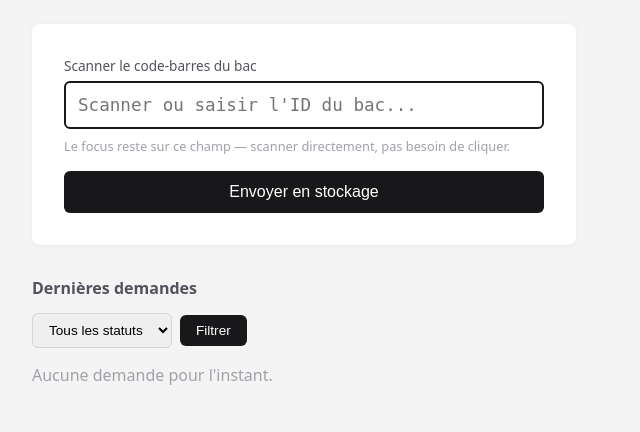
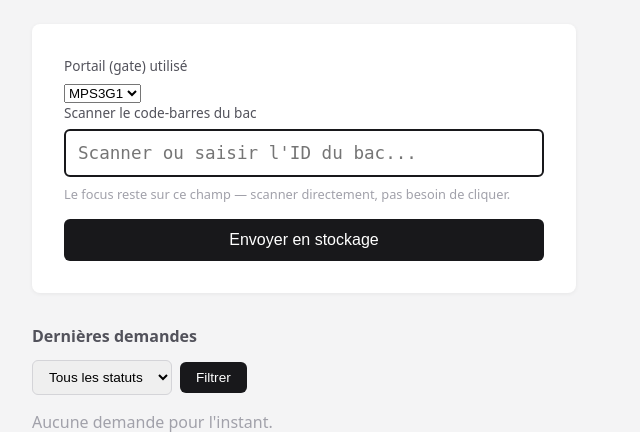
Before and after one commit to fengli-atome3d/test, a FastAPI app: template templates/mise_en_stock.html in a window 1280 px wide. Shown: the part 59-491 px from the top of the page, without its empty margins (0-640 px from the left). Run offline with FastAPI, Linux system fonts and the light colour scheme; the template is opened without the code that fills it, so the values that code supplies are empty.

Commit message:
change hardcoding gate in msp 3

```diff
--- a/db_models.py
+++ b/db_models.py
@@ -191,6 +191,7 @@ class InboundRequest(Base):
 
     id = Column(String, primary_key=True, default=lambda: str(uuid.uuid4()))
     handling_unit_id = Column(String, nullable=False, index=True)  # the scanned barcode
+    gate = Column(String, nullable=True)  # which physical gate the colleague used
 
     movu_order_id = Column(String, nullable=True)
     # requested | dry_run | success | failed
--- a/main.py
+++ b/main.py
@@ -66,7 +66,35 @@ async def not_authenticated_handler(request: Request, exc: NotAuthenticatedExcep
 # Caddyfile. Only reachable internally (VM101 localhost / docker network),
 # which is where Prometheus itself scrapes it from.
 from prometheus_fastapi_instrumentator import Instrumentator
+from prometheus_client import Gauge
 Instrumentator().instrument(app).expose(app, endpoint="/metrics", include_in_schema=False)
+
+# --- Stale inbound mission safety net -----------------------------------
+# Real gap, observed directly (Aug 27): a genuinely stuck Movu mission
+# never emitted a failure webhook — no OrderLineErrored, no OrderAborted,
+# nothing. Since webhook completeness can't be trusted for this, compute
+# the stale count LIVE on every Prometheus scrape (via set_function, no
+# separate scheduler needed) — a Grafana alert watches this metric.
+stale_inbound_gauge = Gauge(
+    "stale_inbound_requests_total",
+    "InboundRequests stuck at in_progress beyond STALE_INBOUND_THRESHOLD_MINUTES",
+)
+
+
+def _compute_stale_inbound_count():
+    from database import SessionLocal
+    db = SessionLocal()
+    try:
+        threshold = datetime.now(timezone.utc) - timedelta(minutes=config.STALE_INBOUND_THRESHOLD_MINUTES)
+        return db.query(InboundRequest).filter(
+            InboundRequest.status == "in_progress",
+            InboundRequest.created_at < threshold,
+        ).count()
+    finally:
+        db.close()
+
+
+stale_inbound_gauge.set_function(_compute_stale_inbound_count)
 
 # Movu notification types that mean "an inbound handling unit finished
 # being stored" — this is when stock needs syncing to ShippingBo's
@@ -148,27 +176,15 @@ async def mise_en_stock_scan(
     current_user: User = Depends(get_current_user),
     db: Session = Depends(get_db),
     handling_unit_id: str = Form(...),
+    gate: str = Form(...),
 ):
     """
-    Colleague scans a physical pack's barcode, clicks the button — this
-    creates a Movu "In" order for that specific handling unit, telling
-    Movu to store it (Movu decides WHERE, per its own slotting logic —
-    we only ever tell it WHICH pack).
-
-    ShippingBo independently already knows which product went into this
-    pack (their own scan process, a separate system) — the middleware
-    doesn't need or send product identity here at all, matching the
-    confirmed "carrier ID" design.
-
-    ASSUMPTIONS, not fully confirmed — flagging rather than silently
-    guessing:
-    - terminal="MPS3": the only terminal confirmed (via Movu's own
-      functional docs) to support inbound overweight/overfill detection
-    - gate="MPS3G1": hardcoded to the first gate; if MPS3 has multiple
-      inbound gates in practice, this needs to become a real choice,
-      not assumed
-    - storageProfile.stockId="1": intentional dummy value, matches the
-      documented project convention (Movu doesn't track product identity)
+    Colleague scans a physical pack's barcode, selects which physical gate
+    they're standing at, clicks the button — creates a Movu "In" order for
+    that specific handling unit at that specific gate. Gate is a REQUIRED
+    field for inbound orders per Movu's own docs (unlike outbound/Cycle,
+    where it's optional and auto-assigned) — only the colleague physically
+    present knows which gate they're using, so this can't be hardcoded.
     """
     handling_unit_id = handling_unit_id.strip()
     inbound_id = str(uuid.uuid4())
@@ -182,7 +198,7 @@ async def mise_en_stock_scan(
         "orderLines": [
             {
                 "handlingUnitId": handling_unit_id,
-                "gate": "MPS3G1",
+                "gate": gate,
                 "storageProfile": {"stockId": "1", "quality": "", "storageCategories": ["B"]},
             }
         ],
@@ -191,6 +207,7 @@ async def mise_en_stock_scan(
     record = InboundRequest(
         id=inbound_id,
         handling_unit_id=handling_unit_id,
+        gate=gate,
         requested_by_email=current_user.email,
     )
 
--- a/templates/mise_en_stock.html
+++ b/templates/mise_en_stock.html
@@ -64,6 +64,12 @@
 
     <div class="scan-card">
         <form method="post" action="/mise-en-stock/scan">
+            <label for="gate">Portail (gate) utilisé</label>
+            <select id="gate" name="gate" required>
+                <option value="MPS3G1">MPS3G1</option>
+                <option value="MPS3G2">MPS3G2</option>
+                <option value="MPS3G3">MPS3G3</option>
+            </select>
             <label for="handling_unit_id">Scanner le code-barres du bac</label>
             <input type="text" id="handling_unit_id" name="handling_unit_id" autofocus required
                    placeholder="Scanner ou saisir l'ID du bac...">
@@ -92,6 +98,7 @@
         <thead>
             <tr>
                 <th>Bac (Handling Unit)</th>
+                <th>Gate</th>
                 <th>Statut</th>
                 <th>Ordre Movu</th>
                 <th>Par</th>
@@ -103,6 +110,7 @@
             {% for r in recent %}
             <tr>
                 <td>{{ r.handling_unit_id }}</td>
+                <td>{{ r.gate or '—' }}</td>
                 <td>
                     {% if r.status == 'completed' %}<span class="badge badge-success">Terminé</span>
                     {% elif r.status == 'in_progress' %}<span class="badge badge-inprogress">En cours</span>
```
